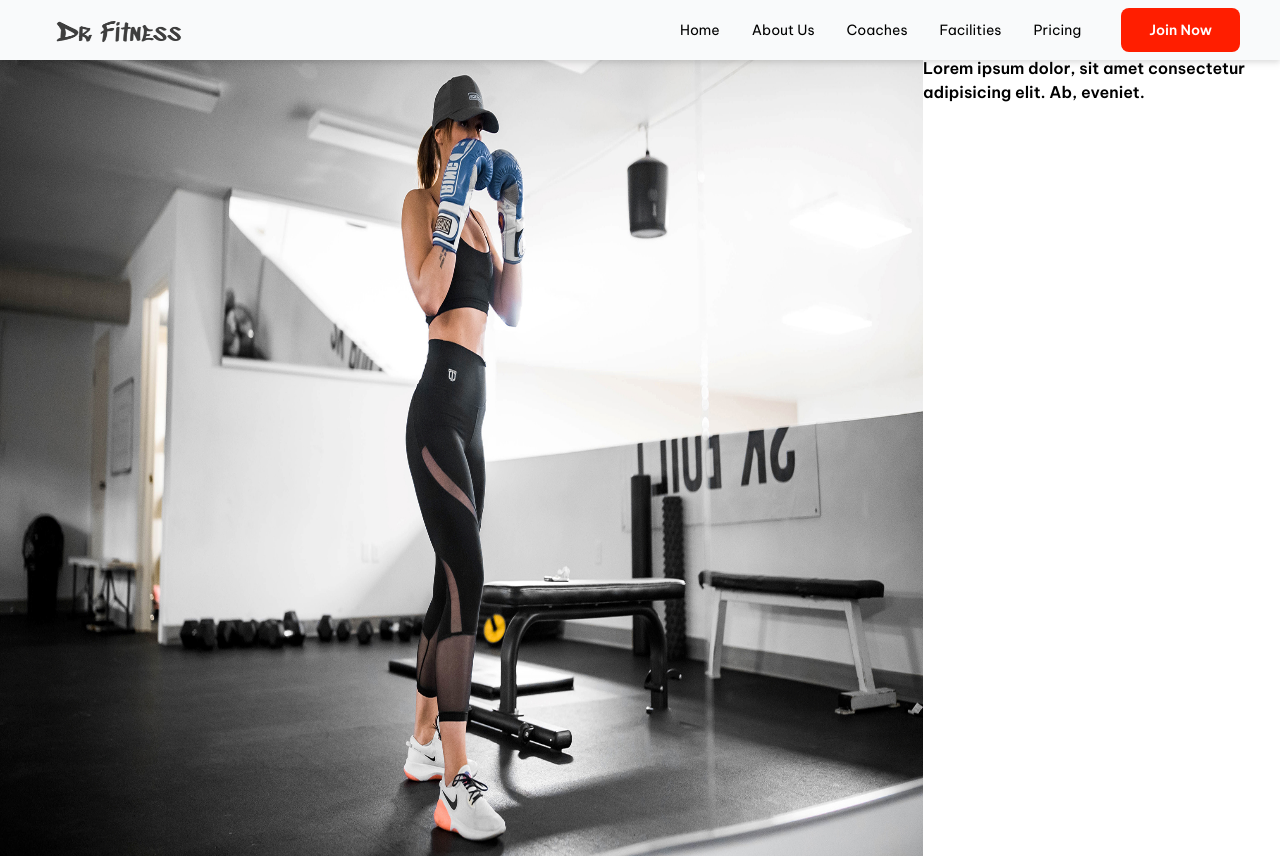
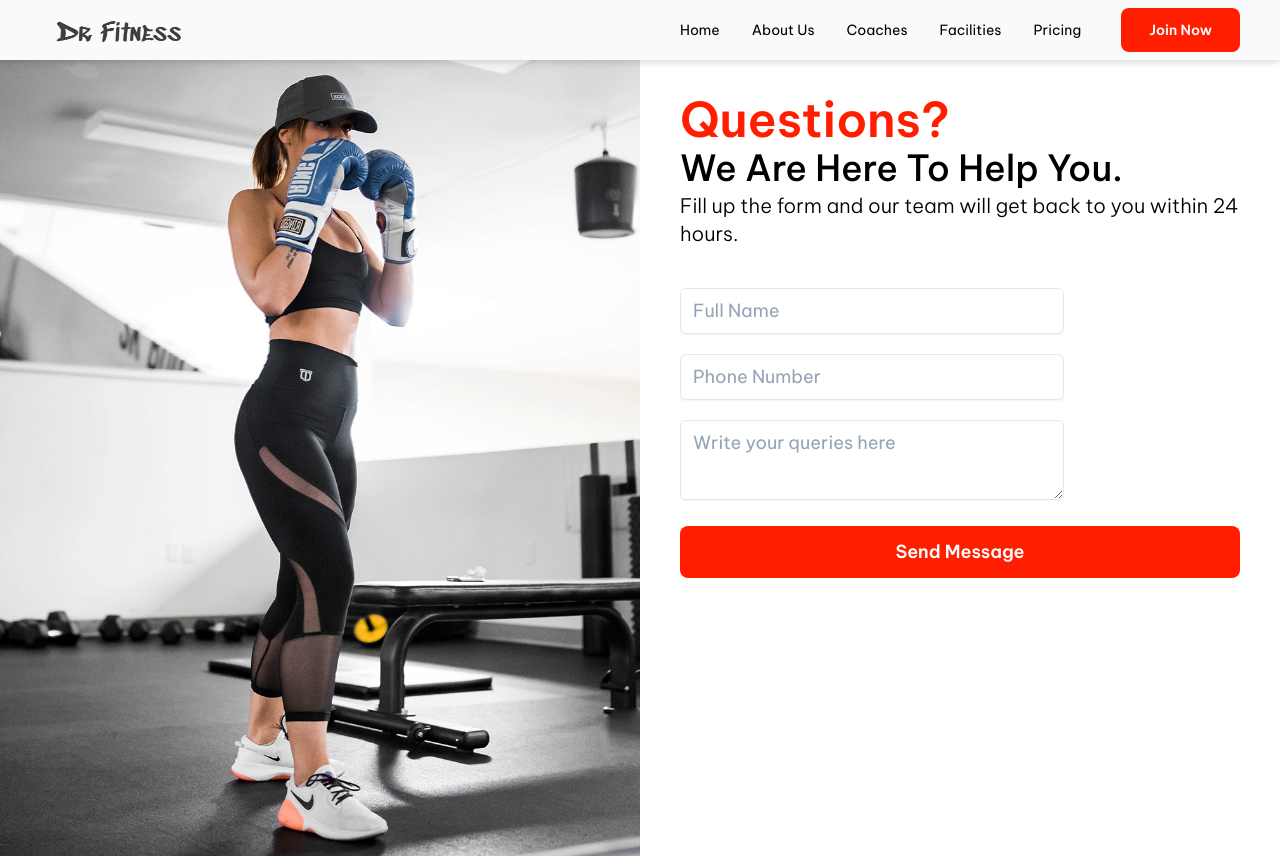
Before and after one commit to Divyyanshu/gym_react, a React (Vite) app: page /contact_us in a window 1280 px wide. Built offline with nearby package versions, Linux system fonts and the light colour scheme.

Commit message:
contect page ready

```diff
--- a/package.json
+++ b/package.json
@@ -10,6 +10,9 @@
     "preview": "vite preview"
   },
   "dependencies": {
+    "@emotion/react": "^11.14.0",
+    "@emotion/styled": "^11.14.0",
+    "@mui/material": "^6.3.0",
     "autoprefixer": "^10.4.20",
     "postcss": "^8.4.49",
     "react": "^18.3.1",
--- a/src/component/HeroSection.jsx
+++ b/src/component/HeroSection.jsx
@@ -1,7 +1,7 @@
-import React from 'react';
-import HeroImage from '../assets/image/hero-section-image.png';
-import NavButton from '../component/buttons/NavButton';
-import LearnButton from '../component/buttons/LearnButton';
+import React from "react";
+import HeroImage from "../assets/image/hero-section-image.png";
+import LearnButton from "../component/buttons/LearnButton";
+import JoinNowButton from "./buttons/JoinNowButton";
 
 const HeroSection = () => {
   return (
@@ -12,15 +12,17 @@ const HeroSection = () => {
           <h1 className="text-3xl md:text-5xl uppercase font-semibold italic">
             The <span className="text-[#FF1E00] font-bold">body</span> achieves,
             <br />
-                        what the <span className="text-[#FF1E00] font-bold">mind</span> believes.
+            what the <span className="text-[#FF1E00] font-bold">mind</span>{" "}
+            believes.
           </h1>
-                    <p className="text-base md:text-lg font-normal pt-2 tracking-tight leading-6">
-                        Having a perfect body requires a lot of training. Nice-looking body and powerful organism are
+          <p className="text-base md:text-md font-normal pt-2 tracking-tight leading-6">
+            Having a perfect body requires a lot of training. Nice-looking body
+            and powerful organism are
             <br className="hidden md:block" />
             interconnected - and we can help you with both.
           </p>
           <div className="flex justify-center md:justify-start pt-4 space-x-4">
-                        <NavButton />
+            <JoinNowButton/>
             <LearnButton />
           </div>
         </div>
--- a/src/component/buttons/NavButton.jsx
+++ b/src/component/buttons/JoinNowButton.jsx
@@ -1,12 +1,10 @@
 import React from 'react';
-import { useNavigate } from 'react-router-dom';
 
-const NavButton = () => {
-  let navigate = useNavigate();
+const JoinNowButton = () => {
   return (
     <>
       <button onClick={()=>{
-        navigate('/contact_us');
+         window.open('/contact_us', '_blank', 'noopener,noreferrer');
       }} className="text-sm md:text-md m-2 px-6 py-3 md:px-7 md:py-3 rounded-lg text-white bg-[#FF1E00] hover:bg-[#D2001A] transition-all duration-300 ease-in-out">
         Join Now
       </button>
@@ -14,4 +12,4 @@ const NavButton = () => {
   );
 };
 
-export default NavButton;
+export default JoinNowButton;
--- a/src/pages/Contact.jsx
+++ b/src/pages/Contact.jsx
@@ -1,21 +1,162 @@
-import React from 'react'
-import Contact_us from '../assets/image/contact-us-image.jpg'
+import React from "react";
+import Contact_us from "../assets/image/contact-us-image.jpg";
 
 const Contact = () => {
   return (
     <>
-    <div className='flex'>
-      {/* image div */}
-      <div>
-       <img src={Contact_us} alt="" className='h-screen w-full'/>
+      <div className="grid grid-cols-1 md:grid-cols-2">
+        {/* Image div */}
+        <div className="hidden md:block">
+          <img src={Contact_us} alt="" className="h-screen w-full object-cover" />
+        </div>
+        {/* Form div */}
+        <div className="p-5 md:p-10">
+          <p className="text-3xl md:text-5xl text-[#FF1E00] font-semibold">
+            Questions?
+          </p>
+          <p className="text-2xl md:text-4xl font-[500] pt-1">
+            We Are Here To Help You.
+          </p>
+          <p className="text-md md:text-xl font-[300] pt-1 pb-10">
+            Fill up the form and our team will get back to you within 24 hours.
+          </p>
+          <div>
+            {/* Form data */}
+            <form action="">
+              <div className="flex flex-col gap-5">
+                {/* Full Name */}
+                <div className="w-full max-w-sm">
+                  <div className="relative">
+                    <input
+                      type="text"
+                      className="font-normal w-full pl-3 pr-10 py-2 bg-transparent placeholder:text-slate-400 text-slate-600 text-base md:text-lg border border-slate-200 rounded-md transition duration-300 ease focus:outline-none focus:border-slate-400 hover:border-slate-300 shadow-sm focus:shadow"
+                      placeholder="Full Name"
+                    />
+                  </div>
+                </div>
+                {/* Phone Number */}
+                <div className="w-full max-w-sm">
+                  <div className="relative">
+                    <input
+                      type="text"
+                      className="font-normal w-full pl-3 pr-10 py-2 bg-transparent placeholder:text-slate-400 text-slate-600 text-base md:text-lg border border-slate-200 rounded-md transition duration-300 ease focus:outline-none focus:border-slate-400 hover:border-slate-300 shadow-sm focus:shadow"
+                      placeholder="Phone Number"
+                    />
+                  </div>
+                </div>
+                {/* Queries */}
+                <div className="w-full max-w-sm">
+                  <div className="relative">
+                    <textarea
+                      className="font-normal w-full pl-3 pr-10 py-2 bg-transparent placeholder:text-slate-400 text-slate-600 text-base md:text-lg border border-slate-200 rounded-md transition duration-300 ease focus:outline-none focus:border-slate-400 hover:border-slate-300 shadow-sm focus:shadow h-20"
+                      placeholder="Write your queries here"
+                    ></textarea>
+                  </div>
+                </div>
+                {/* Submit Button */}
+                <button className="text-base md:text-lg px-6 py-3 rounded-lg text-white bg-[#FF1E00] hover:bg-[#D2001A] transition-all duration-300 ease-in-out">
+                  Send Message
+                </button>
+              </div>
+            </form>
+          </div>
+        </div>
       </div>
-      {/* form div */}
-      <div>
-<p>Lorem ipsum dolor, sit amet consectetur adipisicing elit. Ab, eveniet.</p>
-      </div>
-    </div>
     </>
-  )
-}
+  );
+};
 
-export default Contact
+export default Contact;
+
+
+// import React from "react";
+// import Contact_us from "../assets/image/contact-us-image.jpg";
+
+// const Contact = () => {
+//   return (
+//     <>
+//       <div className="grid grid-cols-2">
+//         {/* image div */}
+//         <div>
+//           <img src={Contact_us} alt="" className="h-screen" />
+//         </div>
+//         {/* form div */}
+//         <div className="p-10">
+//           <p className="text-5xl text-[#FF1E00] font-semibold">Questions?</p>
+//           <p className="text-4xl font-[500] pt-1">We Are Here To Help You.</p>
+//           <p className="w-[32rem] text-xl font-[300] pt-1 pb-10">
+//             Fill up the form and our team will get back to you within 24 hours.
+//           </p>
+//           <div>
+//             {/* form data */}
+//             <form action="">
+//               <div className="flex flex-col gap-5">
+//               <div class="w-full max-w-sm min-w-[200px]">
+//                 <div class="relative">
+//                   <input
+//                     type="text"
+//                     class="font-normal w-full pl-3 pr-10 py-2 bg-transparent placeholder:text-slate-400 text-slate-600 text-lg border border-slate-200 rounded-md transition duration-300 ease focus:outline-none focus:border-slate-400 hover:border-slate-300 shadow-sm focus:shadow"
+//                     placeholder="Full Name"
+//                   />
+//                   <svg
+//                     xmlns="http://www.w3.org/2000/svg"
+//                     viewBox="0 0 24 24"
+//                     fill="currentColor"
+//                     class="absolute w-5 h-5 top-2.5 right-2.5 text-slate-600"
+//                   >
+//                     <path d="M4.5 6.375a4.125 4.125 0 1 1 8.25 0 4.125 4.125 0 0 1-8.25 0ZM14.25 8.625a3.375 3.375 0 1 1 6.75 0 3.375 3.375 0 0 1-6.75 0ZM1.5 19.125a7.125 7.125 0 0 1 14.25 0v.003l-.001.119a.75.75 0 0 1-.363.63 13.067 13.067 0 0 1-6.761 1.873c-2.472 0-4.786-.684-6.76-1.873a.75.75 0 0 1-.364-.63l-.001-.122ZM17.25 19.128l-.001.144a2.25 2.25 0 0 1-.233.96 10.088 10.088 0 0 0 5.06-1.01.75.75 0 0 0 .42-.643 4.875 4.875 0 0 0-6.957-4.611 8.586 8.586 0 0 1 1.71 5.157v.003Z"></path>
+//                   </svg>
+//                 </div>
+//               </div>
+//               <div class="w-full max-w-sm min-w-[200px]">
+//                 <div class="relative">
+//                   <input
+//                     type="text"
+//                     class="font-normal w-full pl-3 pr-10 py-2 bg-transparent placeholder:text-slate-400 text-slate-600 text-lg border border-slate-200 rounded-md transition duration-300 ease focus:outline-none focus:border-slate-400 hover:border-slate-300 shadow-sm focus:shadow"
+//                     placeholder="Phone Number"
+//                   />
+//                   <svg
+//                     xmlns="http://www.w3.org/2000/svg"
+//                     viewBox="0 0 24 24"
+//                     fill="currentColor"
+//                     class="absolute w-5 h-5 top-2.5 right-2.5 text-slate-600"
+//                   >
+//                     <path d="M4.5 6.375a4.125 4.125 0 1 1 8.25 0 4.125 4.125 0 0 1-8.25 0ZM14.25 8.625a3.375 3.375 0 1 1 6.75 0 3.375 3.375 0 0 1-6.75 0ZM1.5 19.125a7.125 7.125 0 0 1 14.25 0v.003l-.001.119a.75.75 0 0 1-.363.63 13.067 13.067 0 0 1-6.761 1.873c-2.472 0-4.786-.684-6.76-1.873a.75.75 0 0 1-.364-.63l-.001-.122ZM17.25 19.128l-.001.144a2.25 2.25 0 0 1-.233.96 10.088 10.088 0 0 0 5.06-1.01.75.75 0 0 0 .42-.643 4.875 4.875 0 0 0-6.957-4.611 8.586 8.586 0 0 1 1.71 5.157v.003Z"></path>
+//                   </svg>
+//                 </div>
+//               </div>
+//               <div class="w-full max-w-sm min-w-[200px]">
+//                 <div class="relative">
+//                   <input
+//                     type="textfield"
+//                     class="font-normal h-20 w-full pl-3 pr-10 py-2 bg-transparent placeholder:text-slate-400 text-slate-600 text-lg border border-slate-200 rounded-md transition duration-300 ease focus:outline-none focus:border-slate-400 hover:border-slate-300 shadow-sm focus:shadow"
+//                     placeholder="Write your queries here"
+//                   />
+//                   <svg
+//                     xmlns="http://www.w3.org/2000/svg"
+//                     viewBox="0 0 24 24"
+//                     fill="currentColor"
+//                     class="absolute w-5 h-5 top-2.5 right-2.5 text-slate-600"
+//                   >
+//                     <path d="M4.5 6.375a4.125 4.125 0 1 1 8.25 0 4.125 4.125 0 0 1-8.25 0ZM14.25 8.625a3.375 3.375 0 1 1 6.75 0 3.375 3.375 0 0 1-6.75 0ZM1.5 19.125a7.125 7.125 0 0 1 14.25 0v.003l-.001.119a.75.75 0 0 1-.363.63 13.067 13.067 0 0 1-6.761 1.873c-2.472 0-4.786-.684-6.76-1.873a.75.75 0 0 1-.364-.63l-.001-.122ZM17.25 19.128l-.001.144a2.25 2.25 0 0 1-.233.96 10.088 10.088 0 0 0 5.06-1.01.75.75 0 0 0 .42-.643 4.875 4.875 0 0 0-6.957-4.611 8.586 8.586 0 0 1 1.71 5.157v.003Z"></path>
+//                   </svg>
+//                 </div>
+//               </div>
+//               <button className="text-lg md:text-mdpx-6 py-3 md:px-7 md:py-3 rounded-lg text-white bg-[#FF1E00] hover:bg-[#D2001A] transition-all duration-300 ease-in-out">Send Message</button>
+//               </div>
+//             </form>
+//           </div>
+//         </div>
+//       </div>
+//     </>
+//   );
+// };
+
+// export default Contact;
+
+
+//               {/* <div className="flex flex-col gap-3">
+//               <input type="text" className="px-8 w-96 py-2 border-2 border-gray-300 rounded-lg"/>
+//               <input type="text" className="px-8 w-96 py-2 border-2 border-gray-300 rounded-lg" />
+//               <input type="text" className="px-8 w-96 py-2 border-2 border-gray-300 rounded-lg"/>
+//               </div> */}
```
Also changed, not shown: src/component/Navbar.jsx (+10 -9 lines), src/pages/AboutUs.jsx (+15 -10 lines), 1 other file (tests, documents, lock files or other folders). Lines whose indentation alone changed are shown as unchanged.
